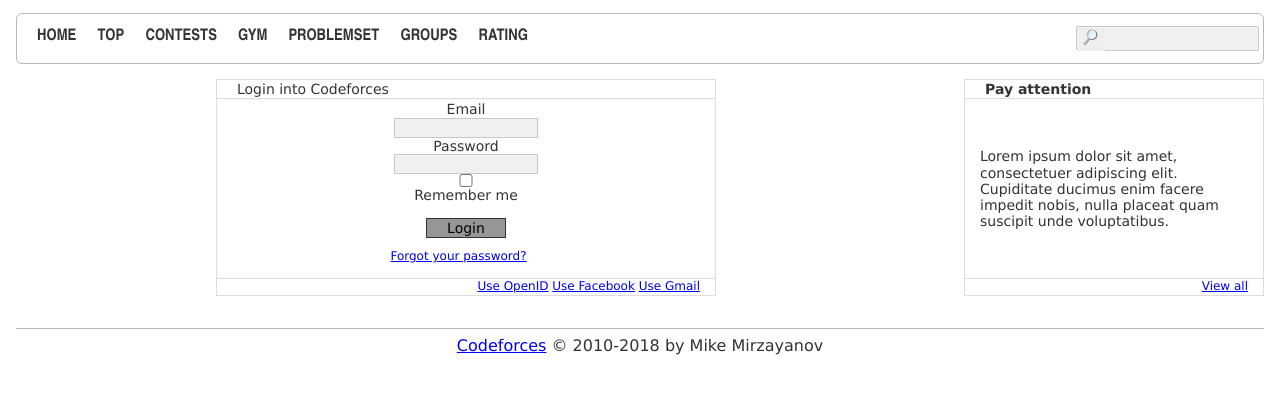
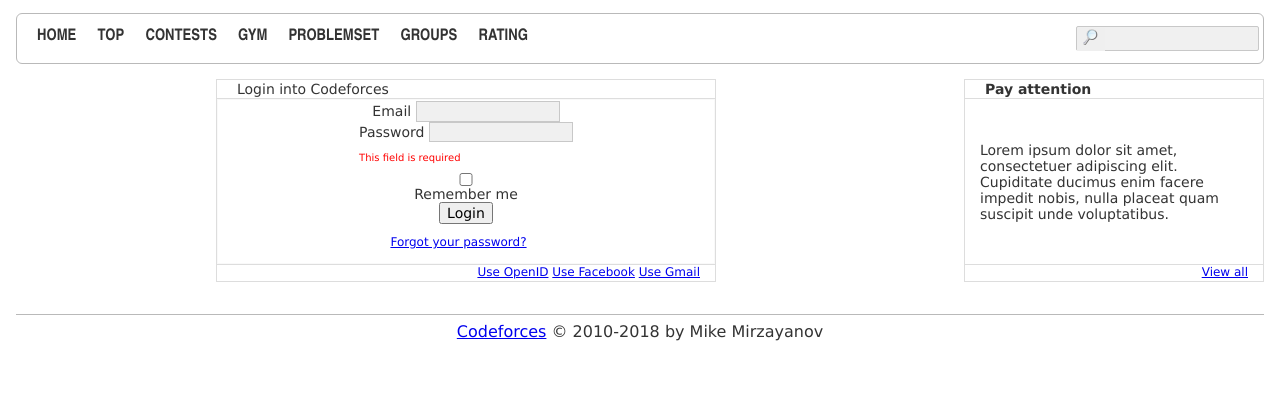
Before and after one commit to MonakhovS/6-try, a plain HTML site: page index.html in a window 1280 px wide. Shown: the part 70-464 px from the top of the page. Drawn offline with Linux system fonts and the light colour scheme.

Commit message:
feat: error for form

```diff
--- a/css/style.css
+++ b/css/style.css
@@ -109,7 +109,7 @@ form:focus {
 }
 */
 
-button {
+.search > button {
     border: none;
     margin-left: -20px;
 }
@@ -226,8 +226,8 @@ tr:nth-child(odd) {
     padding: 1px;
 }
 .login-button {
-    background-color: #969696;
-    border: 1px solid #333;
+    /* background-color: #969696;
+    border: 1px solid #333; */
     width: 80px;
     margin-top: 15px;
 }
@@ -275,3 +275,14 @@ tr:nth-child(odd) {
     font-size: 12px;
     background-color: white;
 }
+
+.login-input-error {
+    opacity: 0;
+    color: red;
+    font-size: 10px;
+
+}
+
+.login-input:invalid ~ .login-input-error {
+    opacity: 100;
+}
--- a/index.html
+++ b/index.html
@@ -50,37 +50,53 @@
                 <tbody>
                     <td colspan="3">
                         <form class="login-form">
-                            <label for="email">Email</label>
-                            <input class="login-input" type="email" id="email" />
-                            <label for="pass">Password</label>
-                            <input class="login-input" type="password" />
+                            <div>
+                                <label for="email">Email</label>
+                                <input
+                                    class="login-input"
+                                    type="email"
+                                    id="email" />
+                            </div>
+                            <div>
+                                <label for="pass">Password</label>
+                                <input
+                                    class="login-input"
+                                    type="password"
+                                    required />
+                                <p class="login-input-error">
+                                    This field is required
+                                </p>
+                            </div>
                             <input
                                 type="checkbox"
                                 value="RememberMe"
-                                id="rememberMe"
-                            />
+                                id="rememberMe" />
                             <label for="rememberMe">Remember me</label>
-                            <input class="login-button"
+                            <!-- <input class="login-button"
                                 type="submit"
                                 value="Login"
-                            />
-                            <p class="login-table-forgot"><a href="#">Forgot your password?</a></p>
+                            />  -->
+                            <button>Login</button>
+                            <p class="login-table-forgot">
+                                <a href="#">Forgot your password?</a>
+                            </p>
                         </form>
                     </td>
-
                 </tbody>
                 <tfoot>
-                    <td class="login-table-footer ">
-                    <a href="#">Use OpenID</a>
-                    <a href="#">Use Facebook</a>
-                    <a href="#">Use Gmail</a>
+                    <td class="login-table-footer">
+                        <a href="#">Use OpenID</a>
+                        <a href="#">Use Facebook</a>
+                        <a href="#">Use Gmail</a>
                     </td>
                 </tfoot>
             </table>
             <table class="table-pay-attention">
                 <thead>
                     <tr>
-                        <td class="pay-attention-title"><b>Pay attention</b></td>
+                        <td class="pay-attention-title">
+                            <b>Pay attention</b>
+                        </td>
                     </tr>
                 </thead>
                 <tbody class="table-pay-attention-text">
@@ -94,7 +110,9 @@
                 </tbody>
                 <tfoot class="table-pay-attention-footer">
                     <tr>
-                        <td class="pay-attention-footer"><a href="#">View all</a></td>
+                        <td class="pay-attention-footer">
+                            <a href="#">View all</a>
+                        </td>
                     </tr>
                 </tfoot>
             </table>
```
